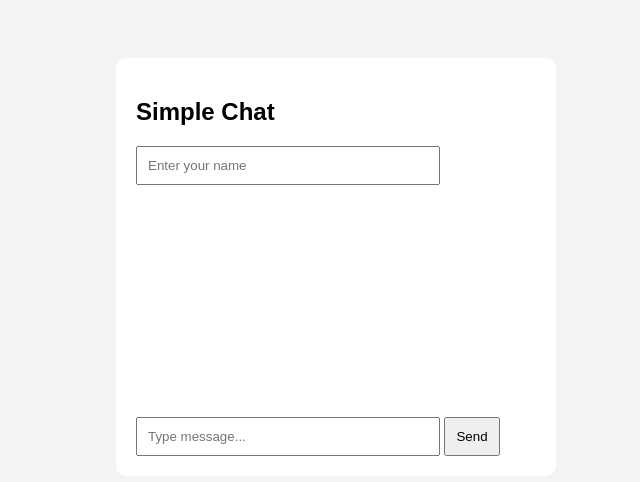
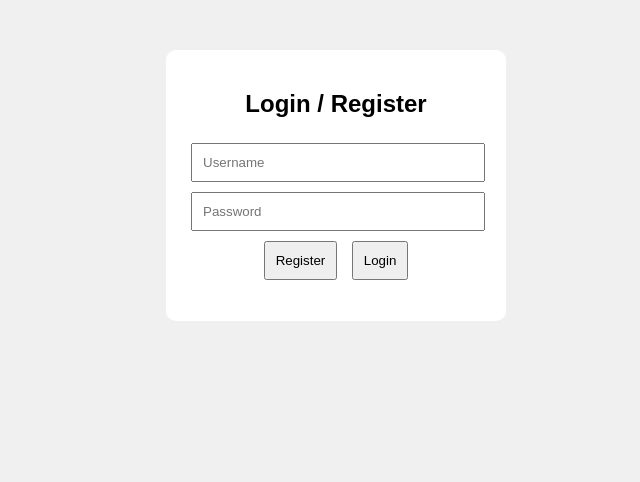
Before and after one commit to Sreevardhan13/chat-devops-project, a website: page app/public/index.html in a window 1280 px wide. Shown: the whole page, without its empty margins (304-944 px from the left). Drawn offline with nearby package versions, Linux system fonts and the light colour scheme; no server answers.

Commit message:
Add login page and chat client

```diff
--- a/app/public/index.html
+++ b/app/public/index.html
@@ -1,25 +1,56 @@
 <!DOCTYPE html>
 <html>
 <head>
-    <title>Chat App</title>
+    <title>Login</title>
     <link rel="stylesheet" href="style.css">
 </head>
 <body>
+    <div class="container">
+        <h2>Login / Register</h2>
 
-<div class="chat-container">
-    <h2>Simple Chat</h2>
+        <input id="username" placeholder="Username"><br>
+        <input id="password" type="password" placeholder="Password"><br>
 
-    <input id="username" placeholder="Enter your name" />
-    <ul id="messages"></ul>
+        <button onclick="register()">Register</button>
+        <button onclick="login()">Login</button>
 
-    <form id="form">
-        <input id="input" autocomplete="off" placeholder="Type message..." />
-        <button>Send</button>
-    </form>
-</div>
+        <p id="msg"></p>
+    </div>
 
-<script src="/socket.io/socket.io.js"></script>
-<script src="script.js"></script>
+    <script>
+        const API = "";
 
+        async function register() {
+            const username = document.getElementById("username").value;
+            const password = document.getElementById("password").value;
+
+            const res = await fetch(API + "/register", {
+                method: "POST",
+                headers: { "Content-Type": "application/json" },
+                body: JSON.stringify({ username, password })
+            });
+
+            document.getElementById("msg").innerText = await res.text();
+        }
+
+        async function login() {
+            const username = document.getElementById("username").value;
+            const password = document.getElementById("password").value;
+
+            const res = await fetch(API + "/login", {
+                method: "POST",
+                headers: { "Content-Type": "application/json" },
+                body: JSON.stringify({ username, password })
+            });
+
+            if (res.ok) {
+                const data = await res.json();
+                localStorage.setItem("token", data.token);
+                window.location.href = "chat.html";
+            } else {
+                document.getElementById("msg").innerText = "Login failed";
+            }
+        }
+    </script>
 </body>
 </html>
--- a/app/public/style.css
+++ b/app/public/style.css
@@ -1,35 +1,32 @@
 body {
     font-family: Arial;
-    background: #f4f4f4;
-    display: flex;
-    justify-content: center;
+    background: #f0f0f0;
+    text-align: center;
 }
 
-.chat-container {
-    width: 400px;
+.container, .chat-container {
     background: white;
     padding: 20px;
-    margin-top: 50px;
+    margin: 50px auto;
+    width: 300px;
     border-radius: 10px;
+}
+
+input {
+    width: 90%;
+    padding: 10px;
+    margin: 5px;
+}
+
+button {
+    padding: 10px;
+    margin: 5px;
+    cursor: pointer;
 }
 
 ul {
     list-style: none;
-    padding: 0;
     height: 200px;
     overflow-y: scroll;
+    text-align: left;
 }
-
-li {
-    padding: 5px;
-    border-bottom: 1px solid #ddd;
-}
-
-input {
-    padding: 10px;
-    width: 70%;
-}
-
-button {
-    padding: 10px;
-}
```
Also changed, not shown: app/public/chat.html (added, +24 -0 lines), app/public/client.js (added, +28 -0 lines).
